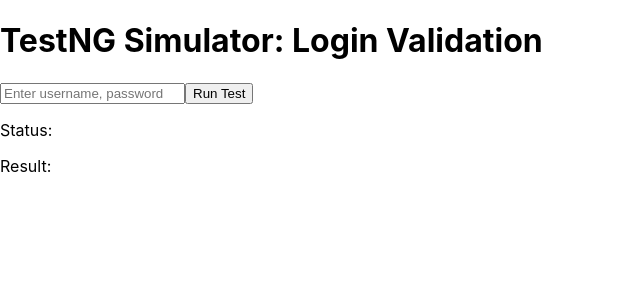
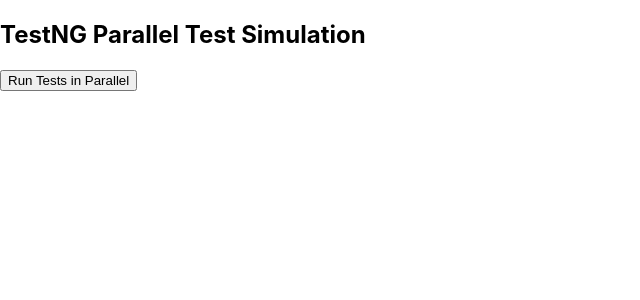
Before and after one commit to Girish-Yadav-devops/Junit, a React (Create React App) app: page / in a window 1280 px wide. Shown: the top 300 px of the page, without its empty margins (0-640 px from the left). Built offline with nearby package versions, Linux system fonts and the light colour scheme.

Commit message:
Intail code

```diff
--- a/src/Junit.jsx
+++ b/src/Junit.jsx
@@ -1,45 +1,48 @@
 import React, { useState } from 'react';
 
-function TestNGSimulator() {
-  const [input, setInput] = useState('');
-  const [result, setResult] = useState(null);
-  const [testStatus, setTestStatus] = useState('');
+const ParallelTestSimulation = () => {
+  const [testResults, setTestResults] = useState([]);
+  const [isRunning, setIsRunning] = useState(false);
 
-  const validateLogin = (username, password) => {
-    // Simulate a simple login validation function
-    return username === 'admin' && password === 'password123';
-  };
+  const simulateTestRun = () => {
+    setIsRunning(true);
+    setTestResults([]);
 
-  const handleTest = () => {
-    const [username, password] = input.split(',');
-    const isValid = validateLogin(username.trim(), password.trim());
+    // Simulating three tests running in parallel
+    const test1 = new Promise(resolve => {
+      setTimeout(() => resolve("Test 1 Passed"), 1000);
+    });
+    const test2 = new Promise(resolve => {
+      setTimeout(() => resolve("Test 2 Passed"), 800);
+    });
+    const test3 = new Promise(resolve => {
+      setTimeout(() => resolve("Test 3 Passed"), 1200);
+    });
 
-    if (isValid) {
-      setTestStatus('Test Passed!');
-      setResult('You are logged in!');
-    } else {
-      setTestStatus('Test Failed');
-      setResult('Invalid credentials!');
-    }
+    // Wait for all tests to complete
+    Promise.all([test1, test2, test3])
+      .then(results => {
+        setTestResults(results);
+        setIsRunning(false);
+      });
   };
 
   return (
     <div>
-      <h1>TestNG Simulator: Login Validation</h1>
-      <input
-        type="text"
-        placeholder="Enter username, password"
-        value={input}
-        onChange={(e) => setInput(e.target.value)}
-      />
-      <button onClick={handleTest}>Run Test</button>
+      <h2>TestNG Parallel Test Simulation</h2>
+      <button onClick={simulateTestRun} disabled={isRunning}>
+        {isRunning ? "Running..." : "Run Tests in Parallel"}
+      </button>
 
-      <div>
-        <p>Status: <span style={{ color: testStatus === 'Test Passed!' ? 'green' : 'red' }}>{testStatus}</span></p>
-        <p>Result: {result}</p>
-      </div>
+      {isRunning && <p>Tests are running. Please wait...</p>}
+
+      <ul>
+        {testResults.map((result, index) => (
+          <li key={index}>{result}</li>
+        ))}
+      </ul>
     </div>
   );
-}
+};
 
-export default TestNGSimulator;
+export default ParallelTestSimulation;
```
